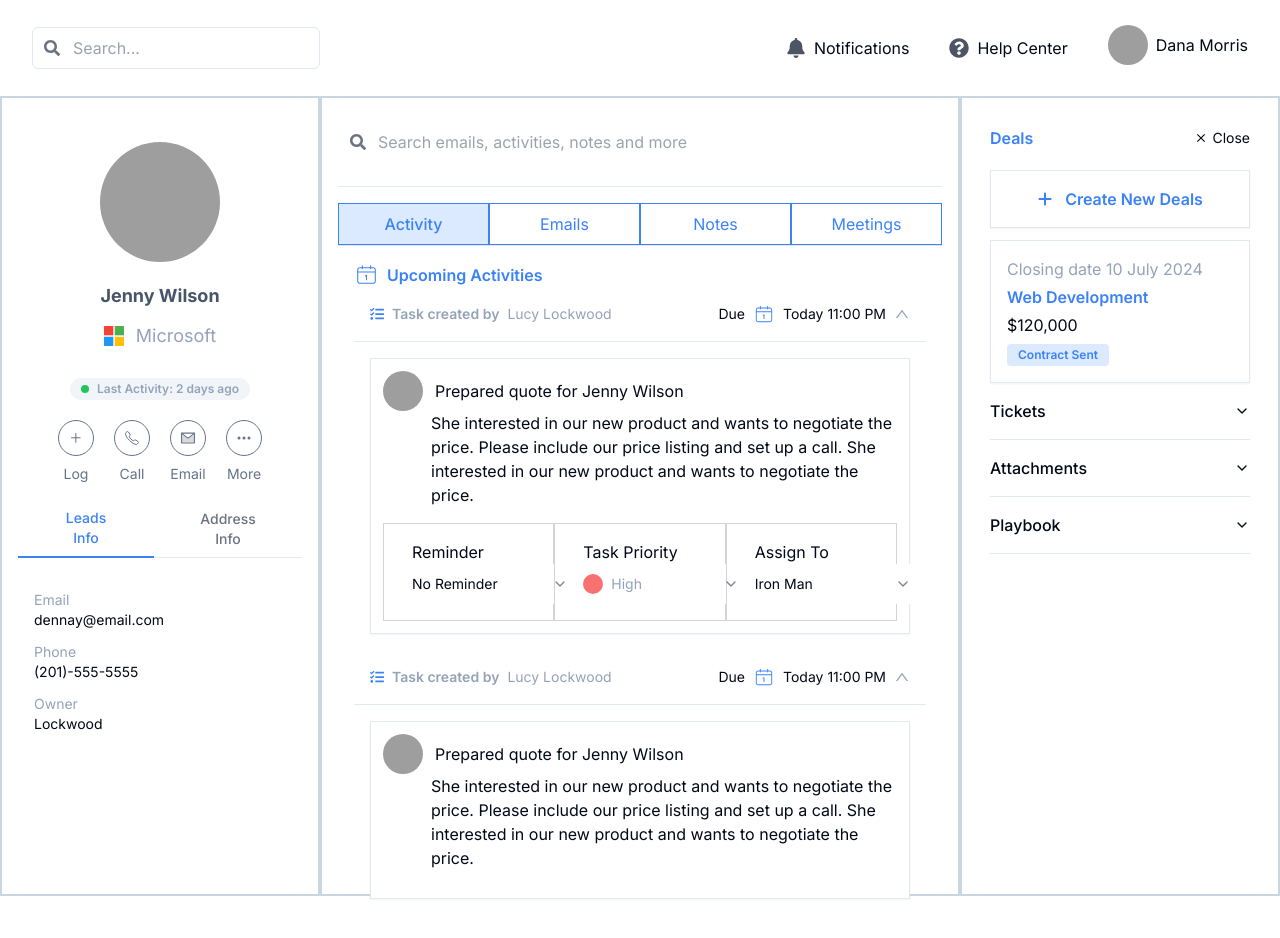
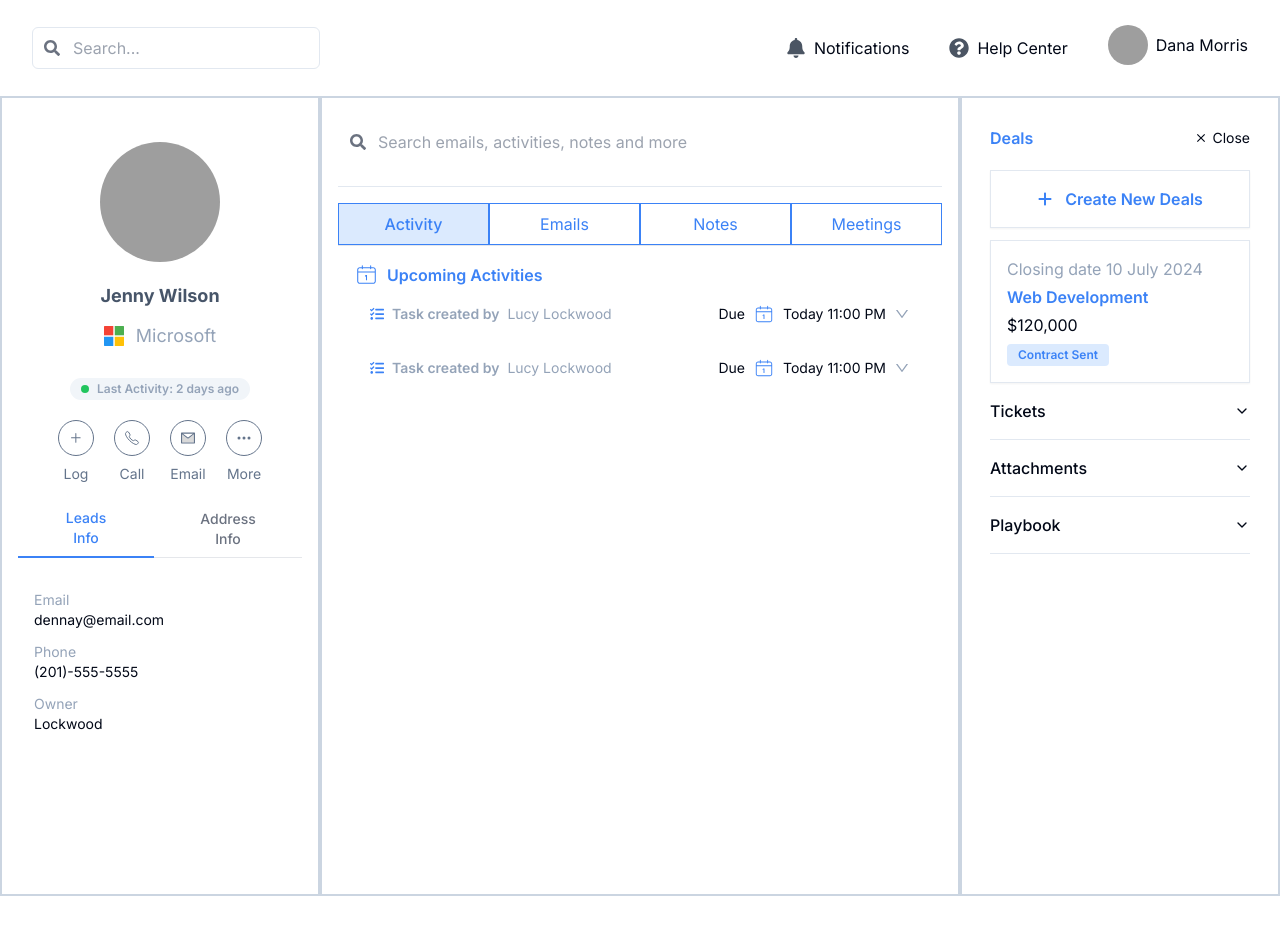
Before and after one commit to Abi-097/activity_dashboard, a Next.js app: page / in a window 1280 px wide. Shown: the top 938 px of the page. Built offline with nearby package versions, Linux system fonts and the light colour scheme; grey boxes are pictures that could not be loaded.

Commit message:
accordion changed

```diff
--- a/components/base_components/UpcomingActivity.tsx
+++ b/components/base_components/UpcomingActivity.tsx
@@ -5,10 +5,16 @@ import { AiOutlineDown, AiOutlineUp } from "react-icons/ai";
 import TaskCard from "./TaskCard";
 import { upcomingData } from "@/lib/data";
 const UpcomingActivity = () => {
-  const [isOpen, setIsOpen] = useState(true);
+  const [isOpen, setIsOpen] = useState<number[]>([]);
 
-  const toggleAccordion = () => {
-    setIsOpen(!isOpen);
+  const toggleAccordion = (index: number) => {
+    setIsOpen((prev) => {
+      if (prev.includes(index)) {
+        return prev.filter((i) => i !== index);
+      } else {
+        return [...prev, index];
+      }
+    });
   };
   return (
     <>
@@ -20,7 +26,7 @@ const UpcomingActivity = () => {
         <div key={index} className="w-full rounded-md">
           <div
             className="flex justify-between p-4 cursor-pointer"
-            onClick={toggleAccordion}
+            onClick={() => toggleAccordion(index)}
           >
             <div className="flex justify-between w-full">
               <span className="flex items-center gap-2 text-sm">
@@ -35,7 +41,7 @@ const UpcomingActivity = () => {
               </span>
             </div>
             <div className="flex items-center ml-2">
-              {isOpen ? (
+              {isOpen.includes(index) ? (
                 <AiOutlineUp className="text-slate-400" />
               ) : (
                 <AiOutlineDown className="text-slate-400" />
@@ -44,7 +50,7 @@ const UpcomingActivity = () => {
           </div>
           <div
             className={`overflow-hidden transition-all duration-300 ${
-              isOpen ? "max-h-screen" : "max-h-0"
+              isOpen.includes(index) ? "max-h-screen" : "max-h-0"
             }`}
           >
             <div className="p-4 border-t">
```
